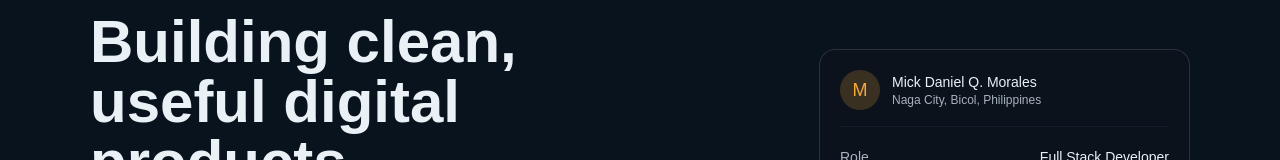
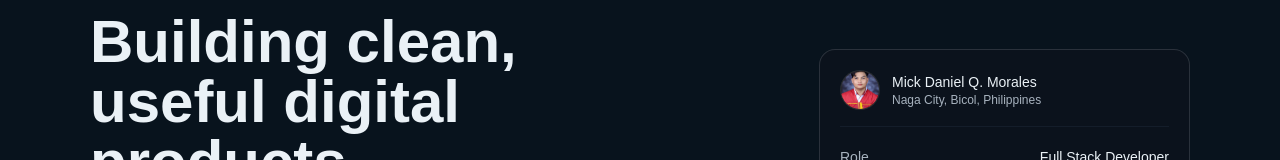
Before and after one commit to mdmorales-byte/dnlmrlss, a Next.js app: page / in a window 1280 px wide. Shown: the part 200-360 px from the top of the page. Built offline with nearby package versions, Linux system fonts and the light colour scheme.

Commit message:
Use real profile image in hero

```diff
--- a/components/Hero.jsx
+++ b/components/Hero.jsx
@@ -1,3 +1,4 @@
+import Image from 'next/image';
 import { profile } from '@/lib/data';
 
 export default function Hero() {
@@ -26,7 +27,15 @@ export default function Hero() {
 
         <div className="glass-card rounded-2xl border border-line/70 p-5 fade-up">
           <div className="flex items-center gap-3 border-b border-line/50 pb-4">
-            <div className="h-10 w-10 rounded-full bg-signal/20 text-center text-lg leading-10 text-signal">M</div>
+            <div className="relative h-10 w-10 overflow-hidden rounded-full border border-line/70 bg-signal/20">
+              <Image
+                src="/images/Formal.jpg"
+                alt="Mick Daniel Morales"
+                fill
+                sizes="40px"
+                className="object-cover"
+              />
+            </div>
             <div>
               <p className="text-sm font-medium text-paper">{profile.fullName}</p>
               <p className="text-xs text-fog">{profile.location}</p>
```
